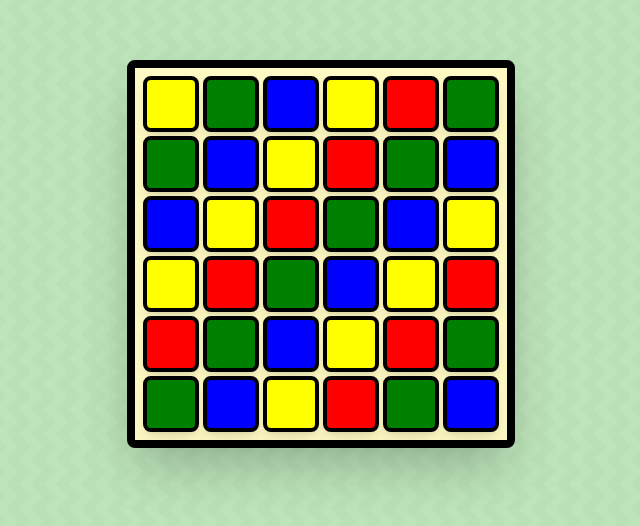
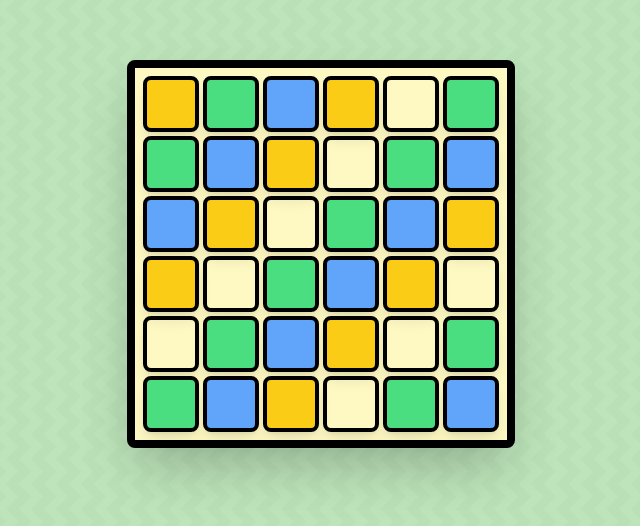
Before and after one commit to DeMarc-Team/ElSwitcher-Frontend, a React (Vite) app: page /partidas/dashboard/1 in a window 1280 px wide. Shown: the part 166-692 px from the top of the page, without its empty margins (319-959 px from the left). Built offline with nearby package versions, Linux system fonts and the light colour scheme.

Commit message:
DEM-25 fix: se arreglaron los colores del tablero.

```diff
--- a/src/containers/dashboard/components/Board.tsx
+++ b/src/containers/dashboard/components/Board.tsx
@@ -1,11 +1,12 @@
-import React, { useEffect, useState } from 'react';
-import { ObtenerTablero } from '../../../services/api/ver_tablero'
+import React, { useEffect, useState } from "react";
+import { ObtenerTablero } from "../../../services/api/ver_tablero";
+import { cn } from "@/services/shadcn_lib/utils";
 
 const COLORES: string[] = [
-  'red',    // 0
-  'green',  // 1
-  'blue',   // 2
-  'yellow'  // 3
+    "red", // 0
+    "green", // 1
+    "blue", // 2
+    "yellow", // 3
 ];
 
 interface DashboardProps {
@@ -20,7 +21,7 @@ const Board: React.FC<DashboardProps> = ({ id_partida }) => {
             const data = await ObtenerTablero(id_partida);
             setTablero(data.tablero6x6);
         } catch (error) {
-      console.error('Error al obtener el tablero:', error);
+            console.error("Error al obtener el tablero:", error);
         }
     };
 
@@ -29,16 +30,17 @@ const Board: React.FC<DashboardProps> = ({ id_partida }) => {
     }, [id_partida]);
 
     return (
-    <div className="flex justify-center items-center h-screen">
-      <div className="grid grid-cols-6 grid-rows-6 gap-1 border-8 border-black rounded-lg p-2 shadow-2xl bg-yellow-100">
+        <div className="flex h-screen items-center justify-center">
+            <div className="grid grid-cols-6 grid-rows-6 gap-1 rounded-lg border-8 border-black bg-yellow-100 p-2 shadow-2xl">
                 {tablero.map((row, rowIndex) =>
                     row.map((cell, colIndex) => (
                         <div
                             key={`${rowIndex}-${colIndex}`}
-              className="w-14 h-14 border-4 border-black rounded-lg shadow-lg flex items-center justify-center"
-              style={{ backgroundColor: COLORES[cell] || 'white' }} // Convertir a string
-              >
-            </div>
+                            className={cn(
+                                "flex h-14 w-14 items-center justify-center rounded-lg border-4 border-black bg-blue-400 shadow-lg",
+                                `bg-${COLORES[cell]}-400`
+                            )}
+                        ></div>
                     ))
                 )}
             </div>
```
Lines whose indentation alone changed are shown as unchanged.
